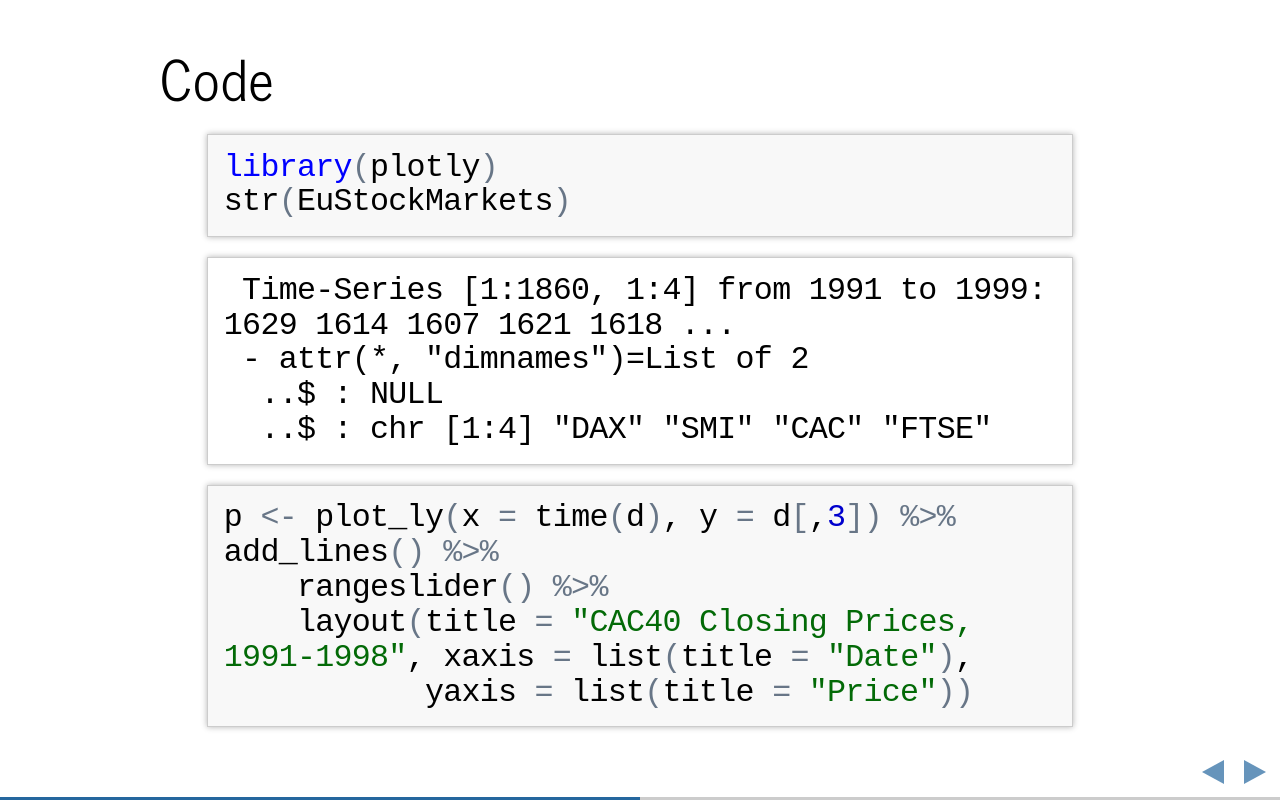
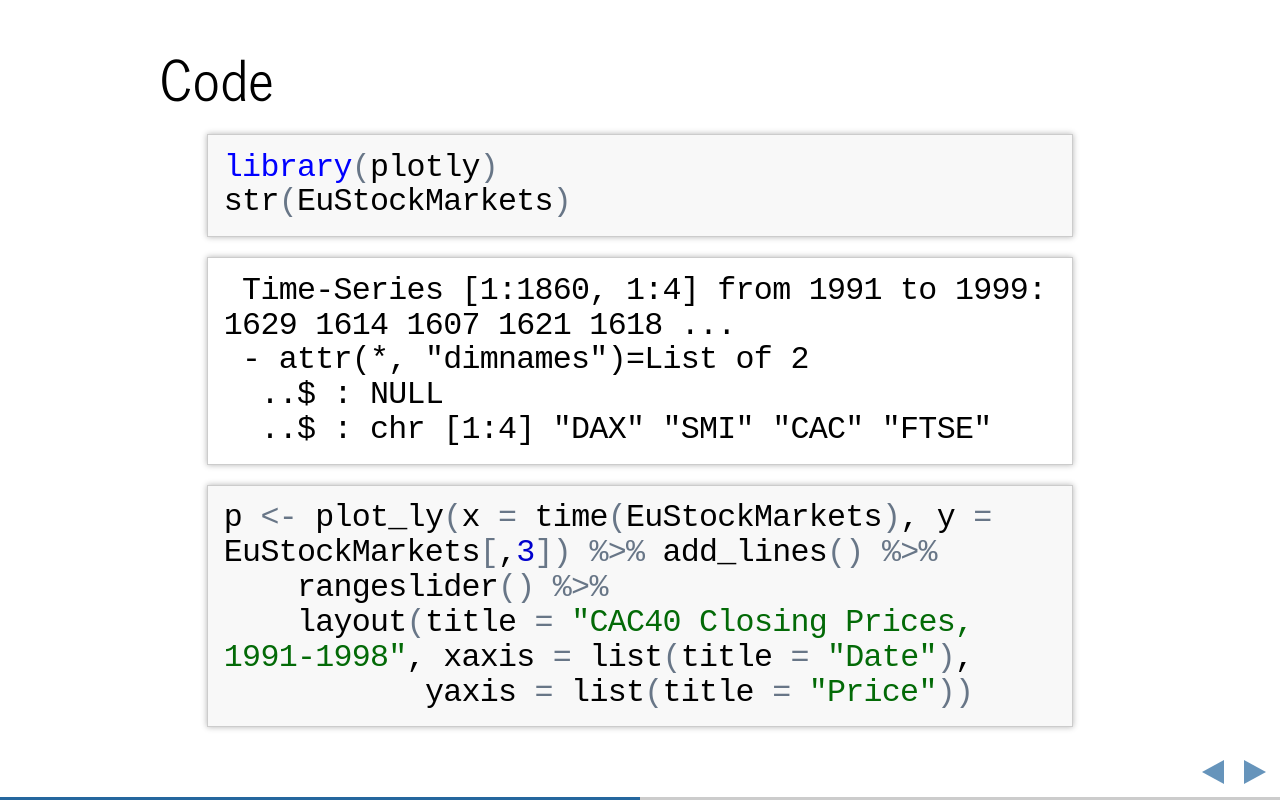
Before and after one commit to FChemin/DevelopingDataProductsCourseraWeek3, a plain HTML site: page index.html in a window 1280 px wide. Both pictures are taken after a click on the element 1261 px from the left and 772 px from the top of the page. Drawn offline with Linux system fonts and the light colour scheme.

Commit message:
Final html file

```diff
--- a/index.html
+++ b/index.html
@@ -804,7 +804,7 @@
   ..$ : chr [1:4] &quot;DAX&quot; &quot;SMI&quot; &quot;CAC&quot; &quot;FTSE&quot;
 </code></pre>
 
-<pre><code class="r">p &lt;- plot_ly(x = time(d), y = d[,3]) %&gt;% add_lines() %&gt;%
+<pre><code class="r">p &lt;- plot_ly(x = time(EuStockMarkets), y = EuStockMarkets[,3]) %&gt;% add_lines() %&gt;%
     rangeslider() %&gt;%
     layout(title = &quot;CAC40 Closing Prices, 1991-1998&quot;, xaxis = list(title = &quot;Date&quot;),
            yaxis = list(title = &quot;Price&quot;))
```
